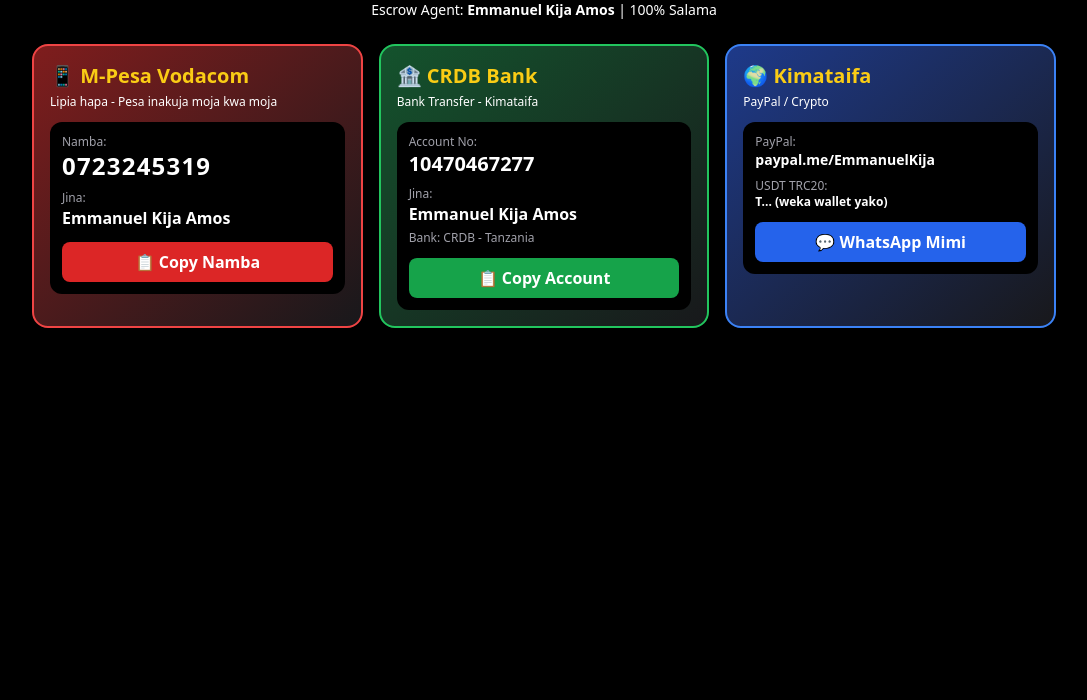
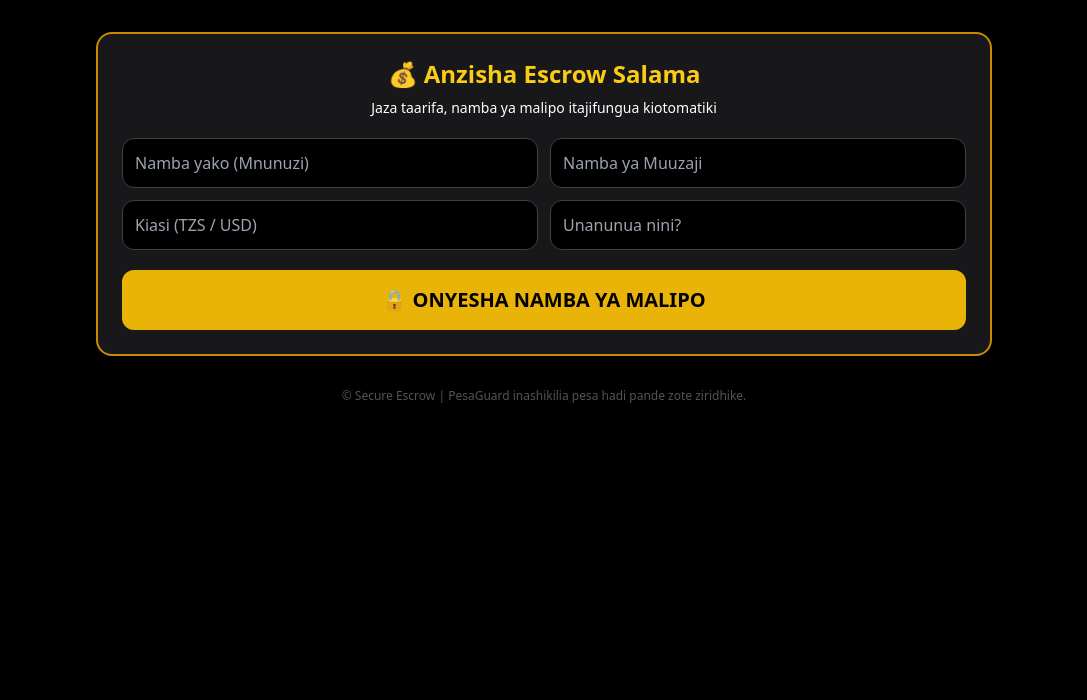
Before and after one commit to Ongoo2006/EscrowLock-Gold-v2, a website: page index.html in a window 1280 px wide. Shown: the part 100-800 px from the top of the page, without its empty margins (96-1183 px from the left). Drawn offline with nearby package versions, Linux system fonts and the light colour scheme.

Commit message:
Update index.html

```diff
--- a/index.html
+++ b/index.html
@@ -1,59 +1,56 @@
 <!DOCTYPE html>
-<html lang="sw">
-<head>
-<meta charset="UTF-8"><meta name="viewport" content="width=device-width, initial-scale=1.0">
-<title>EscrowLock Gold v2 - PesaGuard International</title>
-<script src="https://cdn.tailwindcss.com"></script>
-</head>
+<html lang="sw"><head><meta charset="UTF-8"><meta name="viewport" content="width=device-width, initial-scale=1.0">
+<title>EscrowLock Gold v2 - Secure</title><script src="https://cdn.tailwindcss.com"></script></head>
 <body class="bg-black text-yellow-400 min-h-screen p-3">
-<div class="max-w-5xl mx-auto">
-  <div class="text-center mt-4">
+<div class="max-w-4xl mx-auto text-center mt-6">
 <h1 class="text-4xl font-black">🔐 EscrowLock Gold v2</h1>
-    <p class="text-yellow-200 text-lg">PesaGuard International | Mwanza → Dunia 🌍</p>
-    <p class="text-white text-sm mt-1">Escrow Agent: <b>Emmanuel Kija Amos</b> | 100% Salama</p>
+<p class="text-yellow-200">PesaGuard Secure | Escrow Agent Verified 🛡️</p>
+
+<div class="bg-zinc-900 border-2 border-yellow-600 rounded-2xl p-6 mt-8">
+<h2 class="text-2xl font-black">💰 Anzisha Escrow Salama</h2>
+<p class="text-white text-sm mt-2">Jaza taarifa, namba ya malipo itajifungua kiotomatiki</p>
+<div class="grid md:grid-cols-2 gap-3 mt-5">
+<input id="mnunuzi" placeholder="Namba yako (Mnunuzi)" class="p-3 rounded-xl bg-black border border-zinc-700 text-white">
+<input id="muuzaji" placeholder="Namba ya Muuzaji" class="p-3 rounded-xl bg-black border border-zinc-700 text-white">
+<input id="kiasi" placeholder="Kiasi (TZS / USD)" class="p-3 rounded-xl bg-black border border-zinc-700 text-white">
+<input id="bidhaa" placeholder="Unanunua nini?" class="p-3 rounded-xl bg-black border border-zinc-700 text-white">
 </div>
+<button onclick="funguaMalipo()" class="w-full bg-yellow-500 text-black font-black py-4 rounded-xl mt-5 text-xl">🔒 ONYESHA NAMBA YA MALIPO</button>
 
-  <div class="grid md:grid-cols-3 gap-4 mt-6">
-    <!-- VODACOM -->
-    <div class="bg-gradient-to-br from-red-900 to-zinc-900 border-2 border-red-500 rounded-2xl p-4">
-      <h2 class="font-black text-xl">📱 M-Pesa Vodacom</h2>
-      <p class="text-white text-xs mt-1">Lipia hapa - Pesa inakuja moja kwa moja</p>
-      <div class="bg-black rounded-xl p-3 mt-3">
-        <p class="text-zinc-400 text-xs">Namba:</p>
-        <p class="text-2xl font-black text-white tracking-wider">0723245319</p>
-        <p class="text-zinc-400 text-xs mt-2">Jina:</p>
-        <p class="font-bold text-white">Emmanuel Kija Amos</p>
-        <button onclick="navigator.clipboard.writeText('0723245319');alert('Namba imecopiwa!')" class="w-full bg-red-600 text-white py-2 rounded-lg mt-3 font-bold">📋 Copy Namba</button>
+<!-- HAPA NDIPO NAMBA ZINAPOFICHWA -->
+<div id="malipoBox" class="hidden mt-6 grid md:grid-cols-2 gap-4">
+  <div class="bg-black border border-red-600 rounded-xl p-4">
+    <p class="text-xs text-zinc-400">M-Pesa Vodacom</p>
+    <p class="text-xl font-black text-white" id="mpesaNum">0723245319</p>
+    <p class="text-sm text-white">Emmanuel Kija Amos</p>
+    <button onclick="copyText('0723245319')" class="w-full bg-red-600 py-2 rounded mt-2 font-bold text-white">Copy</button>
+  </div>
+  <div class="bg-black border border-green-600 rounded-xl p-4">
+    <p class="text-xs text-zinc-400">CRDB Bank</p>
+    <p class="text-xl font-black text-white">10470467277</p>
+    <p class="text-sm text-white">Emmanuel Kija Amos</p>
+    <button onclick="copyText('10470467277')" class="w-full bg-green-600 py-2 rounded mt-2 font-bold text-white">Copy</button>
+  </div>
+  <div class="col-span-2 bg-yellow-900/30 border border-yellow-600 rounded-xl p-3">
+    <p class="text-white text-sm">✅ Ada ya Agent: <b class="text-yellow-400">5%</b> | Baada ya kulipa, bonyeza kitufe cha WhatsApp hapa chini kutuma uthibitisho</p>
+    <a id="waLink" href="#" target="_blank" class="block w-full bg-green-600 text-white py-3 rounded-xl mt-3 font-black">📱 Tuma Uthibitisho WhatsApp</a>
   </div>
 </div>
 
-    <!-- CRDB -->
-    <div class="bg-gradient-to-br from-green-900 to-zinc-900 border-2 border-green-500 rounded-2xl p-4">
-      <h2 class="font-black text-xl">🏦 CRDB Bank</h2>
-      <p class="text-white text-xs mt-1">Bank Transfer - Kimataifa</p>
-      <div class="bg-black rounded-xl p-3 mt-3">
-        <p class="text-zinc-400 text-xs">Account No:</p>
-        <p class="text-xl font-black text-white">10470467277</p>
-        <p class="text-zinc-400 text-xs mt-2">Jina:</p>
-        <p class="font-bold text-white">Emmanuel Kija Amos</p>
-        <p class="text-zinc-400 text-xs mt-1">Bank: CRDB - Tanzania</p>
-        <button onclick="navigator.clipboard.writeText('10470467277');alert('Account imecopiwa!')" class="w-full bg-green-600 text-white py-2 rounded-lg mt-3 font-bold">📋 Copy Account</button>
 </div>
+<p class="text-zinc-600 text-xs mt-8 text-center">© Secure Escrow | PesaGuard inashikilia pesa hadi pande zote ziridhike.</p>
 </div>
-
-    <!-- GLOBAL -->
-    <div class="bg-gradient-to-br from-blue-900 to-zinc-900 border-2 border-blue-500 rounded-2xl p-4">
-      <h2 class="font-black text-xl">🌍 Kimataifa</h2>
-      <p class="text-white text-xs mt-1">PayPal / Crypto</p>
-      <div class="bg-black rounded-xl p-3 mt-3">
-        <p class="text-zinc-400 text-xs">PayPal:</p>
-        <p class="text-sm font-bold text-white">paypal.me/EmmanuelKija</p>
-        <p class="text-zinc-400 text-xs mt-2">USDT TRC20:</p>
-        <p class="text-xs font-bold text-white break-all">T... (weka wallet yako)</p>
-        <a href="https://wa.me/255723245319" target="_blank" class="block text-center w-full bg-blue-600 text-white py-2 rounded-lg mt-3 font-bold">💬 WhatsApp Mimi</a>
-      </div>
-    </div>
-  </div>
-
-  <!-- ESCROW FORM -->
-  <div class="bg-zinc-900 border-2 border-yellow-500 rounded
+<script>
+function funguaMalipo(){
+ let m=document.getElementById('mnunuzi').value;
+ let k=document.getElementById('kiasi').value;
+ let b=document.getElementById('bidhaa').value;
+ if(!m||!k){alert('Jaza namba yako na kiasi kwanza kaka!');return}
+ document.getElementById('malipoBox').classList.remove('hidden');
+ let msg=`HABARI EscrowLock, Nimeanzisha Escrow ya ${k} kwa ${b}. Namba yangu ${m}. Nimeshalipa.`;
+ document.getElementById('waLink').href=`https://wa.me/255723245319?text=${encodeURIComponent(msg)}`;
+ window.scrollTo(0,document.body.scrollHeight);
+}
+function copyText(t){navigator.clipboard.writeText(t);alert('Imecopiwa: '+t)}
+</script>
+</body></html>
```
Lines whose indentation alone changed are shown as unchanged.
